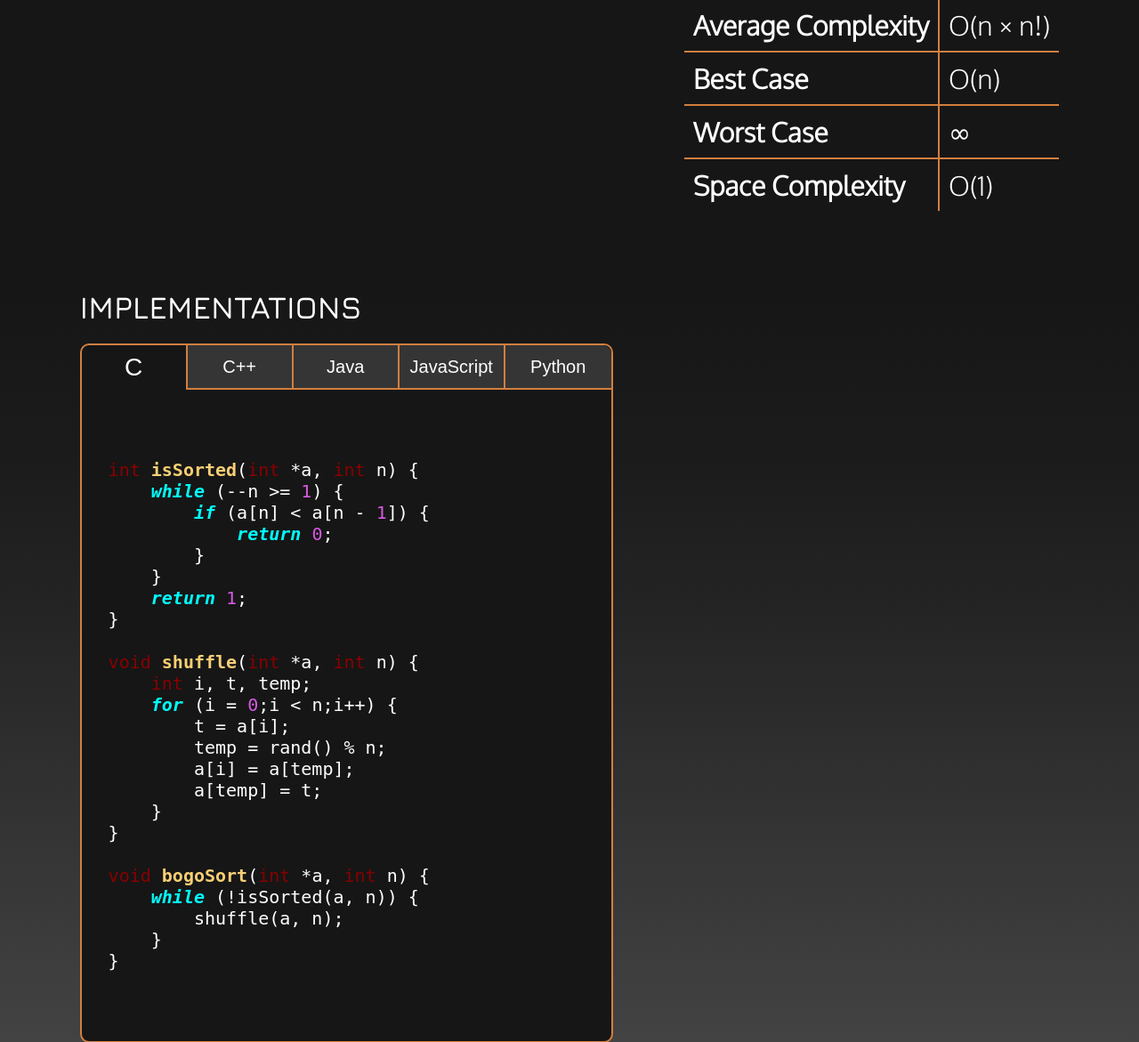
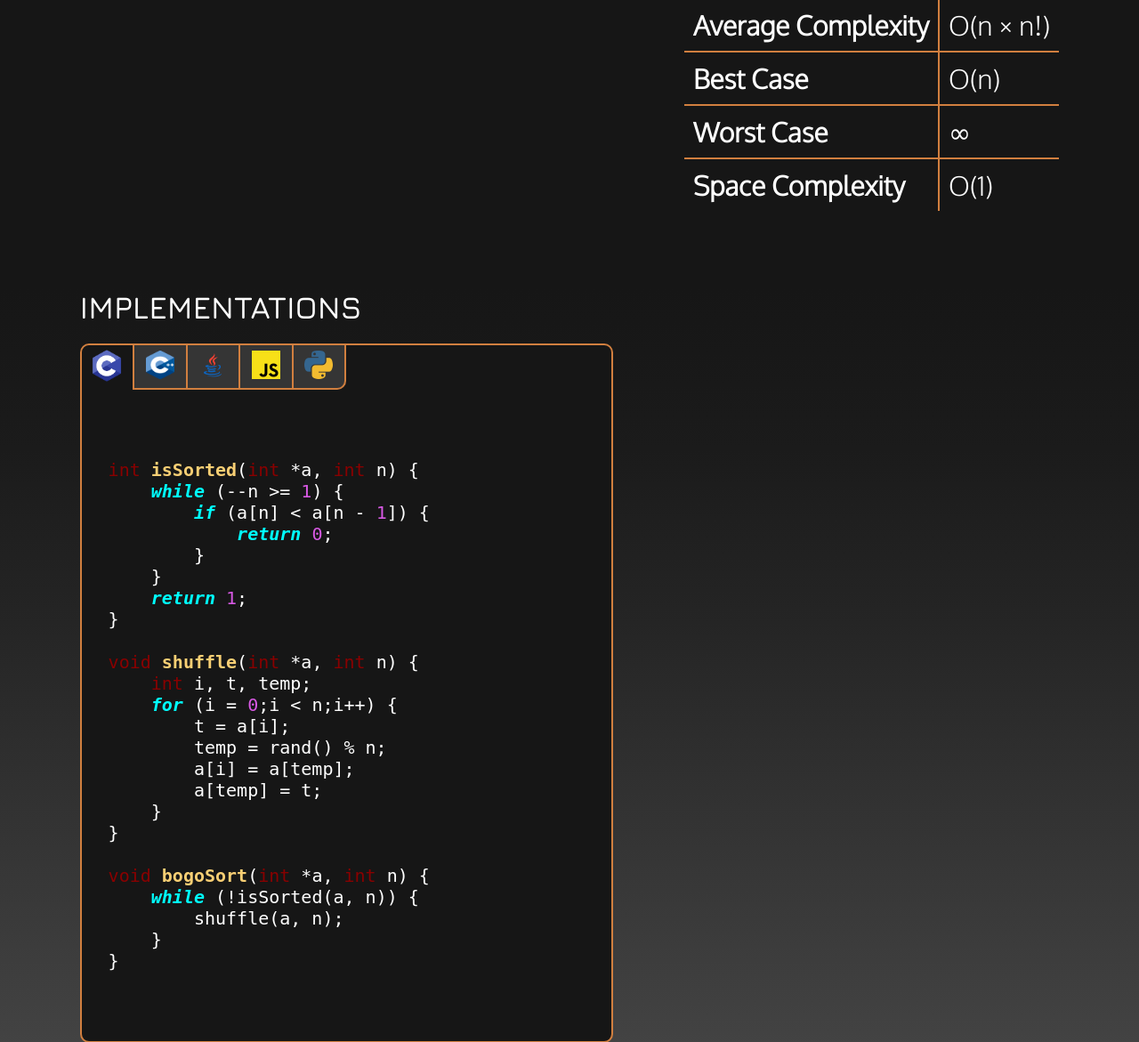
Before and after one commit to Myphz/sortvisualizer, a Flask app: page /bogosort/ in a window 1280 px wide. Shown: the part 1391-2562 px from the top of the page at 89% size. Run offline with Flask 2, Linux system fonts and the light colour scheme; some libraries are stand-ins or nearby versions; some web fonts are replaced.

Commit message:
Added programming languages icons on implementations table

```diff
--- a/static/css/base_sort.css
+++ b/static/css/base_sort.css
@@ -246,6 +246,12 @@ body {
     border-style: hidden;
 }
 
+@media only screen and (max-width: 1100px) {
+    .sort-table {
+        font-size: 20px;
+    }
+}
+
 .sort-table tr {
     border: 2px solid #d17f3f;;
 }
@@ -285,7 +291,7 @@ body {
 }
 
 .menu-btns {
-    width: 100%;
+    width: 50%;
     height: 50px;
     -webkit-touch-callout: none; /* iOS Safari */
     -webkit-user-select: none; /* Safari */
@@ -307,7 +313,6 @@ body {
     border-bottom: 2px solid #d17f3f;
     background-color: rgb(53, 53, 53);
     outline: none;
-    transition: 0.2s;
 }
 
 .menu-btns button:first-child {
@@ -315,18 +320,26 @@ body {
 }
 
 .menu-btns button:last-child {
-    border-top-right-radius: 10px;
-    border-right: none;
+    border-bottom-right-radius: 10px;
 }
 
-.menu-btns button:hover {
-    font-size: 28px;
+.menu-btns img {
+    transition: 0.2s;
+}
+
+.menu-btns img:hover {
+    width: 40px;
+    height: 40px;
 }
 
 .menu-btns-activated {
     background-color: rgb(22, 22, 22) !important;
-    font-size: 28px !important;
     border-bottom: none !important;
+}
+
+.menu-btns-activated img {
+    width: 40px;
+    height: 40px;
 }
 
 @media only screen and (max-width: 1100px) {
--- a/static/js/base_sort.js
+++ b/static/js/base_sort.js
@@ -181,7 +181,7 @@ function calculateFreq(i) {
 }
 
 function loadCode(btn) {
-    let lang = btn.innerHTML;
+    let lang = btn.firstElementChild.title;
     let menu = document.getElementsByClassName("menu-btns")[0];
 
     for (let i = 0; i < menu.children.length; i++) {
--- a/templates/parents/base_sort.html
+++ b/templates/parents/base_sort.html
@@ -7,6 +7,7 @@
 {% block head %}
 <link rel="stylesheet" href="//cdnjs.cloudflare.com/ajax/libs/highlight.js/10.7.1/styles/default.min.css">
 <link rel="stylesheet" type="text/css" href="{{ url_for('static', filename='css/base_sort.css') }}">
+<link rel="stylesheet" href="https://cdn.jsdelivr.net/gh/devicons/devicon@v2.12.0/devicon.min.css">
 {% endblock %}
 
 {% block audio %}
@@ -97,11 +98,11 @@
         <div style="font-family: 'Jura', Courier, monospace; font-size: 35px;">IMPLEMENTATIONS</div>
         <div id="menu-code" data-aos="fade-right">
             <div class="menu-btns">
-                <button>C</button>
-                <button>C++</button>
-                <button>Java</button>
-                <button>JavaScript</button>
-                <button>Python</button>
+                <button><img src="{{url_for('static', filename='images/c_icon.png')}}" width="32" height="32" title="C" alt="C"></button>
+                <button><img src="{{url_for('static', filename='images/cpp_icon.png')}}" width="32" height="32" title="C++" alt="C++"></button>
+                <button><img src="{{url_for('static', filename='images/java_icon.png')}}" width="32" height="32" title="Java" alt="Java"></button>
+                <button><img src="{{url_for('static', filename='images/javascript_icon.png')}}" width="32" height="32" title="JavaScript" alt="JavaScript"></button>
+                <button><img src="{{url_for('static', filename='images/python_icon.png')}}" width="32" height="32" title="Python" alt="Python"></button>
             </div>
             <div id="code-content">
                 <pre>
```
Also changed, not shown: static/images/c_icon.png (added), static/images/cpp_icon.png (added), static/images/java_icon.png (added), static/images/javascript_icon.png (added), static/images/python_icon.png (added).
